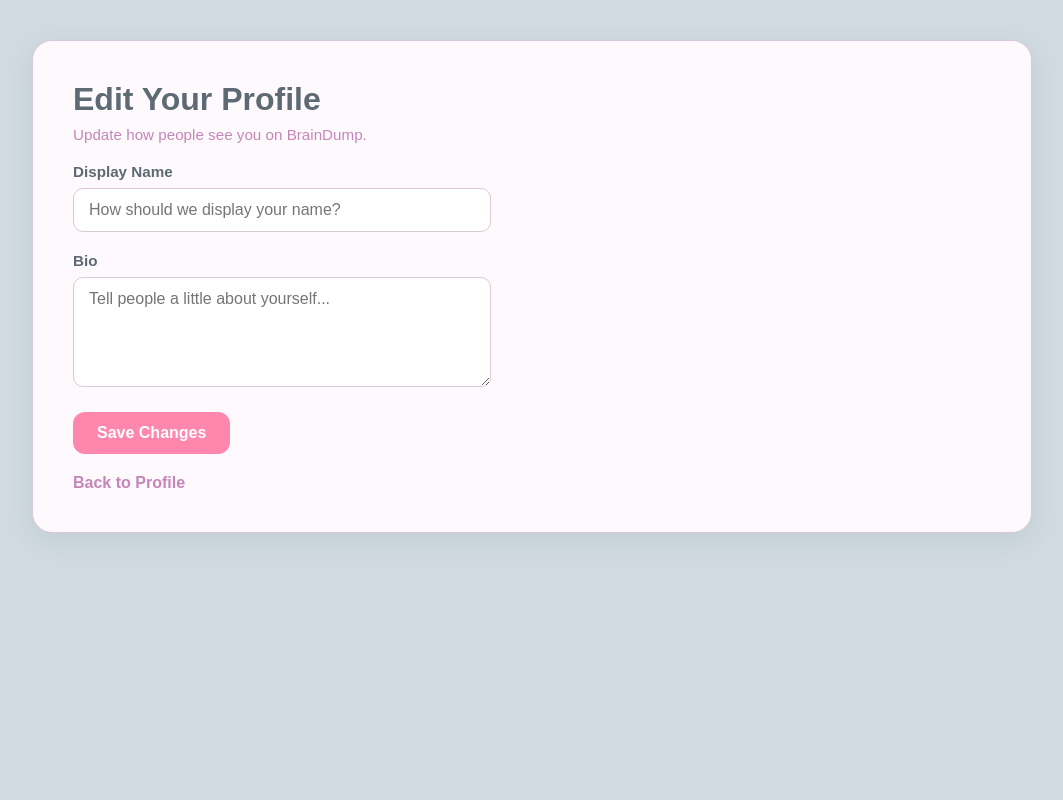
After one commit to TheOfficialBrainDump/BrainDump, a Django app: page /profile/edit/ in a window 1280 px wide. The commit adds this page. Shown: the whole page, without its empty margins (108-1171 px from the left). Run offline with Django 5.2, Linux system fonts and the light colour scheme; the visitor is signed in with stand-in values (Sample User, id 1).

Commit message:
Add profile editing functionality

```diff
--- /dev/null
+++ b/accounts/forms.py
@@ -0,0 +1,18 @@
+from django import forms
+from .models import User
+
+
+class ProfileUpdateForm(forms.ModelForm):
+    class Meta:
+        model = User
+        fields = ['display_name', 'bio']
+
+        widgets = {
+            'display_name': forms.TextInput(attrs={
+                'placeholder': 'How should we display your name?',
+            }),
+            'bio': forms.Textarea(attrs={
+                'placeholder': 'Tell people a little about yourself...',
+                'rows': 4,
+            }),
+        }
--- /dev/null
+++ b/accounts/static/accounts/profile.css
@@ -0,0 +1,281 @@
+/* ==============================
+   BrainDump - Profile Page
+   Base Styling
+================================= */
+
+/* 1. Global reset */
+* {
+    box-sizing: border-box;
+    margin: 0;
+    padding: 0;
+}
+
+/* 2. Page foundation */
+body {
+    background-color: #D0DAE0;
+    color: #5D6A73;
+    font-family: Arial, Helvetica, sans-serif;
+    min-height: 100vh;
+    padding: 40px 20px;
+}
+
+/* 3. Main profile container */
+.profile-container {
+    max-width: 1000px;
+    margin: 0 auto;
+}
+
+/* 4. Profile header */
+.profile-header {
+    display: flex;
+    align-items: center;
+    gap: 30px;
+    background-color: #FDF9FC;
+    border: 1px solid #D9C8D6;
+    border-radius: 20px;
+    padding: 40px;
+    box-shadow: 0 8px 24px rgba(93, 106, 115, 0.10);
+}
+
+/* 5. Profile avatar */
+.profile-avatar {
+    width: 110px;
+    height: 110px;
+    min-width: 110px;
+    border-radius: 50%;
+    background: linear-gradient(135deg, #FFD9E5, #D9C8D6);
+    display: flex;
+    align-items: center;
+    justify-content: center;
+    border: 3px solid #FF87AD;
+}
+
+.profile-avatar span {
+    color: #5D6A73;
+    font-size: 2.5rem;
+    font-weight: bold;
+}
+
+/* 6. Profile information */
+.profile-information h1 {
+    color: #5D6A73;
+    font-size: 2rem;
+    margin-bottom: 8px;
+}
+
+.profile-username {
+    color: #C586BA;
+    font-size: 0.95rem;
+    margin-bottom: 15px;
+}
+
+.profile-bio {
+    color: #5D6A73;
+    font-size: 1rem;
+    line-height: 1.7;
+}
+
+/* 7. Profile navigation */
+.profile-navigation {
+    display: flex;
+    gap: 12px;
+    margin-top: 25px;
+    border-bottom: 2px solid #D9C8D6;
+}
+
+.profile-navigation a {
+    text-decoration: none;
+    color: #5D6A73;
+    padding: 12px 20px;
+    font-weight: bold;
+    border-radius: 12px 12px 0 0;
+    transition: background-color 0.2s ease;
+}
+
+.profile-navigation a:hover {
+    background-color: #FFD9E5;
+}
+
+.profile-navigation a.active {
+    background-color: #FF87AD;
+    color: white;
+}
+
+/* 8. Posts section */
+.profile-posts {
+    background-color: #FDF9FC;
+    border: 1px solid #D9C8D6;
+    border-radius: 20px;
+    padding: 30px;
+    margin-top: 25px;
+}
+
+.profile-posts h2 {
+    color: #5D6A73;
+    margin-bottom: 15px;
+}
+
+.empty-posts {
+    color: #89949B;
+    padding: 20px 0;
+}
+
+/* ==============================
+   9. Responsive Design
+================================= */
+
+/* Tablets and smaller screens */
+@media (max-width: 768px) {
+
+    body {
+        padding: 25px 15px;
+    }
+
+    .profile-header {
+        gap: 20px;
+        padding: 30px;
+    }
+
+    .profile-avatar {
+        width: 90px;
+        height: 90px;
+        min-width: 90px;
+    }
+
+    .profile-avatar span {
+        font-size: 2rem;
+    }
+
+    .profile-information h1 {
+        font-size: 1.7rem;
+    }
+}
+
+/* Mobile phones */
+@media (max-width: 480px) {
+
+    body {
+        padding: 15px 10px;
+    }
+
+    .profile-header {
+        flex-direction: column;
+        align-items: flex-start;
+        padding: 25px 20px;
+        gap: 18px;
+    }
+
+    .profile-avatar {
+        width: 85px;
+        height: 85px;
+        min-width: 85px;
+    }
+
+    .profile-navigation {
+        gap: 2px;
+        justify-content: space-between;
+    }
+
+    .profile-navigation a {
+        padding: 12px 10px;
+        font-size: 0.85rem;
+    }
+
+    .profile-posts {
+        padding: 22px 18px;
+    }
+}
+
+/* ==============================
+   10. Profile Editing Form
+================================= */
+
+.form-group {
+    display: flex;
+    flex-direction: column;
+    gap: 8px;
+    margin-top: 20px;
+}
+
+.form-group label {
+    color: #5D6A73;
+    font-weight: bold;
+    font-size: 0.95rem;
+}
+
+.form-group input,
+.form-group textarea {
+    width: 100%;
+    padding: 12px 15px;
+    border: 1px solid #D9C8D6;
+    border-radius: 10px;
+    background-color: #FFFFFF;
+    color: #5D6A73;
+    font-family: inherit;
+    font-size: 1rem;
+    outline: none;
+}
+
+.form-group input:focus,
+.form-group textarea:focus {
+    border-color: #FF87AD;
+    box-shadow: 0 0 0 3px rgba(255, 135, 173, 0.15);
+}
+
+.form-group textarea {
+    resize: vertical;
+    min-height: 110px;
+}
+
+.save-button {
+    margin-top: 25px;
+    padding: 12px 24px;
+    border: none;
+    border-radius: 12px;
+    background-color: #FF87AD;
+    color: white;
+    font-size: 1rem;
+    font-weight: bold;
+    cursor: pointer;
+    transition: background-color 0.2s ease;
+}
+
+.save-button:hover {
+    background-color: #E96F98;
+}
+
+.back-link {
+    margin-top: 20px;
+}
+
+.back-link a {
+    color: #C586BA;
+    text-decoration: none;
+    font-weight: bold;
+}
+
+.back-link a:hover {
+    text-decoration: underline;
+}
+
+.form-group ul.errorlist {
+    color: #C0395B;
+    font-size: 0.9rem;
+    list-style: none;
+}
+
+.edit-profile-button {
+    display: inline-block;
+    margin-top: 18px;
+    padding: 10px 20px;
+    background-color: #FF87AD;
+    color: white;
+    text-decoration: none;
+    font-weight: bold;
+    border-radius: 10px;
+    transition: background-color 0.2s ease;
+}
+
+.edit-profile-button:hover {
+    background-color: #E96F98;
+}
--- /dev/null
+++ b/accounts/templates/accounts/edit_profile.html
@@ -0,0 +1,70 @@
+{% load static %}
+
+<!DOCTYPE html>
+<html lang="en">
+<head>
+    <meta charset="UTF-8">
+    <meta name="viewport" content="width=device-width, initial-scale=1.0">
+
+    <title>Edit Profile | BrainDump</title>
+
+    <link rel="stylesheet" href="{% static 'accounts/profile.css' %}">
+</head>
+
+<body>
+
+    <main class="profile-container">
+
+        <section class="profile-header">
+
+            <div class="profile-information">
+
+                <h1>Edit Your Profile</h1>
+
+                <p class="profile-username">
+                    Update how people see you on BrainDump.
+                </p>
+
+                <form method="POST">
+                    {% csrf_token %}
+
+                    <div class="form-group">
+                        <label for="{{ form.display_name.id_for_label }}">
+                            Display Name
+                        </label>
+
+                        {{ form.display_name }}
+
+                        {{ form.display_name.errors }}
+                    </div>
+
+                    <div class="form-group">
+                        <label for="{{ form.bio.id_for_label }}">
+                            Bio
+                        </label>
+
+                        {{ form.bio }}
+
+                        {{ form.bio.errors }}
+                    </div>
+
+                    <button type="submit" class="save-button">
+                        Save Changes
+                    </button>
+
+                </form>
+
+                <p class="back-link">
+                    <a href="{% url 'profile' username=request.user.username %}">
+                        Back to Profile
+                    </a>
+                </p>
+
+            </div>
+
+        </section>
+
+    </main>
+
+</body>
+</html>
--- a/accounts/urls.py
+++ b/accounts/urls.py
@@ -3,5 +3,6 @@ from . import views
 
 
 urlpatterns = [
+    path('profile/edit/', views.edit_profile_view, name='edit_profile'),
     path('profile/<str:username>/', views.profile_view, name='profile'),
 ]
--- a/accounts/views.py
+++ b/accounts/views.py
@@ -1,6 +1,8 @@
 from django.shortcuts import render, get_object_or_404
 from .models import User
-
+from django.contrib.auth.decorators import login_required
+from django.shortcuts import render, get_object_or_404, redirect
+from .forms import ProfileUpdateForm
 
 def profile_view(request, username):
     profile_user = get_object_or_404(User, username=username)
@@ -8,3 +10,22 @@ def profile_view(request, username):
     return render(request, 'accounts/profile.html', {
         'profile_user': profile_user,
     })
+
+@login_required
+def edit_profile_view(request):
+    if request.method == 'POST':
+        form = ProfileUpdateForm(
+            request.POST,
+            instance=request.user
+        )
+
+        if form.is_valid():
+            form.save()
+            return redirect('profile', username=request.user.username)
+
+    else:
+        form = ProfileUpdateForm(instance=request.user)
+
+    return render(request, 'accounts/edit_profile.html', {
+        'form': form,
+    })
--- a/config/settings.py
+++ b/config/settings.py
@@ -122,7 +122,7 @@ USE_TZ = True
 # Static files (CSS, JavaScript, Images)
 # https://docs.djangoproject.com/en/6.1/howto/static-files/
 
-STATIC_URL = 'static/'
+STATIC_URL = '/static/'
 
 
 # Email
```
Also changed, not shown: accounts/templates/accounts/profile.html (+45 -5 lines).
